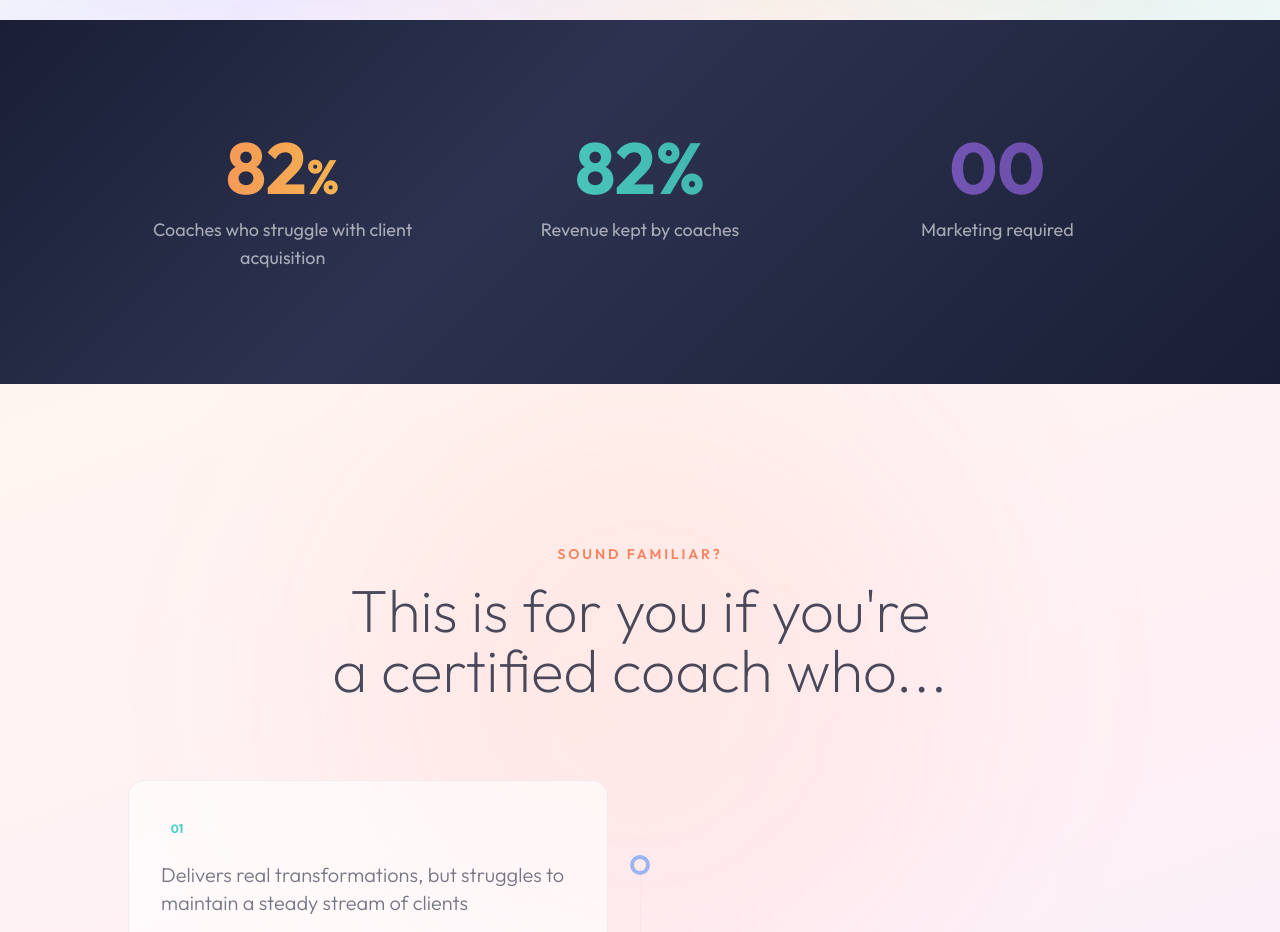
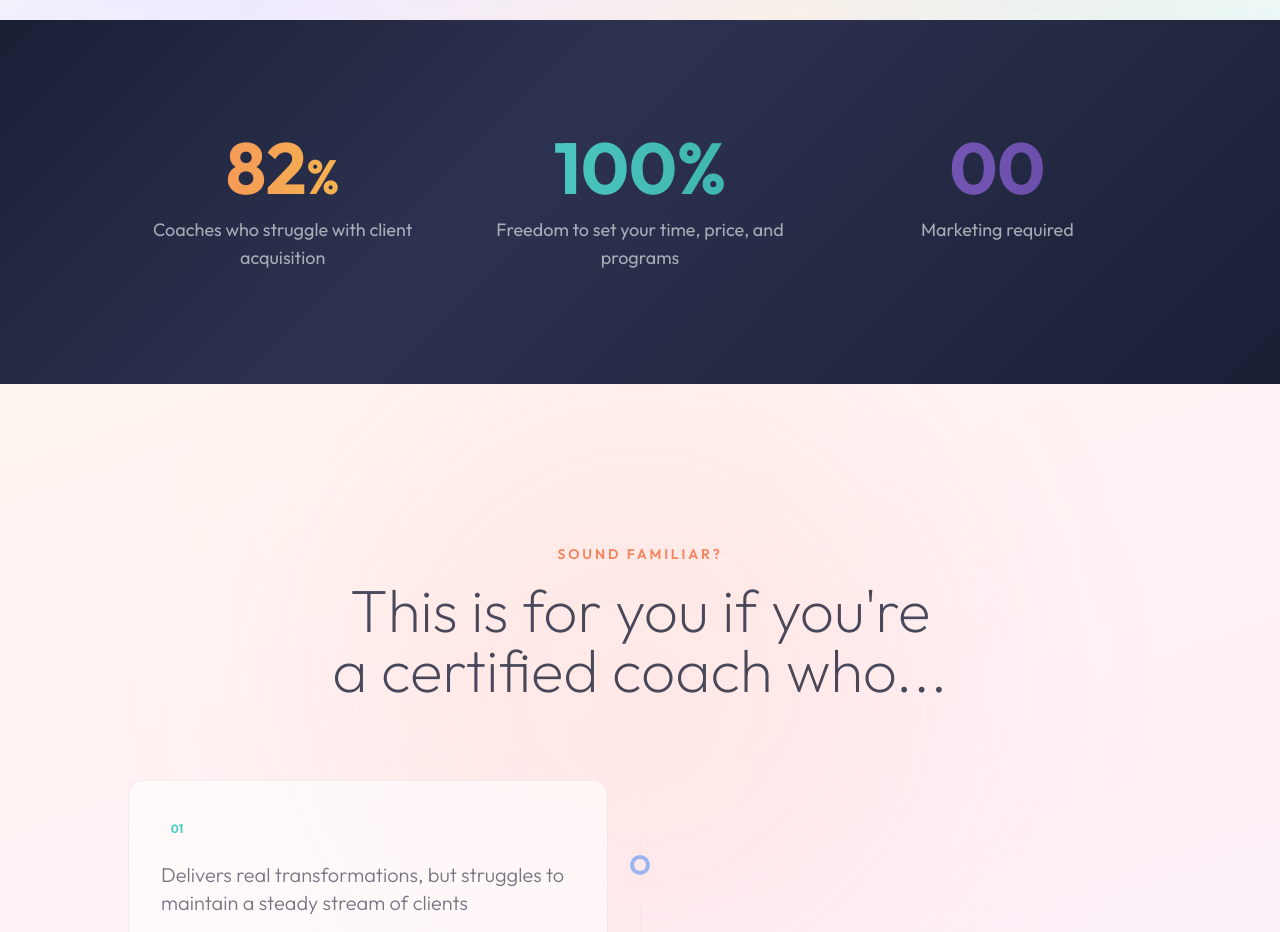
Before and after one commit to gaiaCollwi/collwi-coach, a Next.js app: page / in a window 1280 px wide. Shown: the part 780-1712 px from the top of the page. Built offline with nearby package versions, Linux system fonts and the light colour scheme.

Commit message:
Middle stat: 100% freedom to set time, price, and programs
Co-Authored-By: Claude Opus 4.6 (1M context) <noreply@anthropic.com>

```diff
--- a/app/page.tsx
+++ b/app/page.tsx
@@ -908,9 +908,9 @@ export default function CoachesPage() {
             {/* Stat 2 */}
             <div className="stat-item text-center" style={{ opacity: 0 }}>
               <div className="text-6xl md:text-7xl font-sans font-bold bg-gradient-to-r from-brand-teal to-brand-teal-dark bg-clip-text text-transparent mb-3">
-                82%
-              </div>
-              <p className="text-white/60 text-lg">Revenue kept by coaches</p>
+                100%
+              </div>
+              <p className="text-white/60 text-lg">Freedom to set your time, price, and programs</p>
             </div>
 
             {/* Stat 3 */}
```
